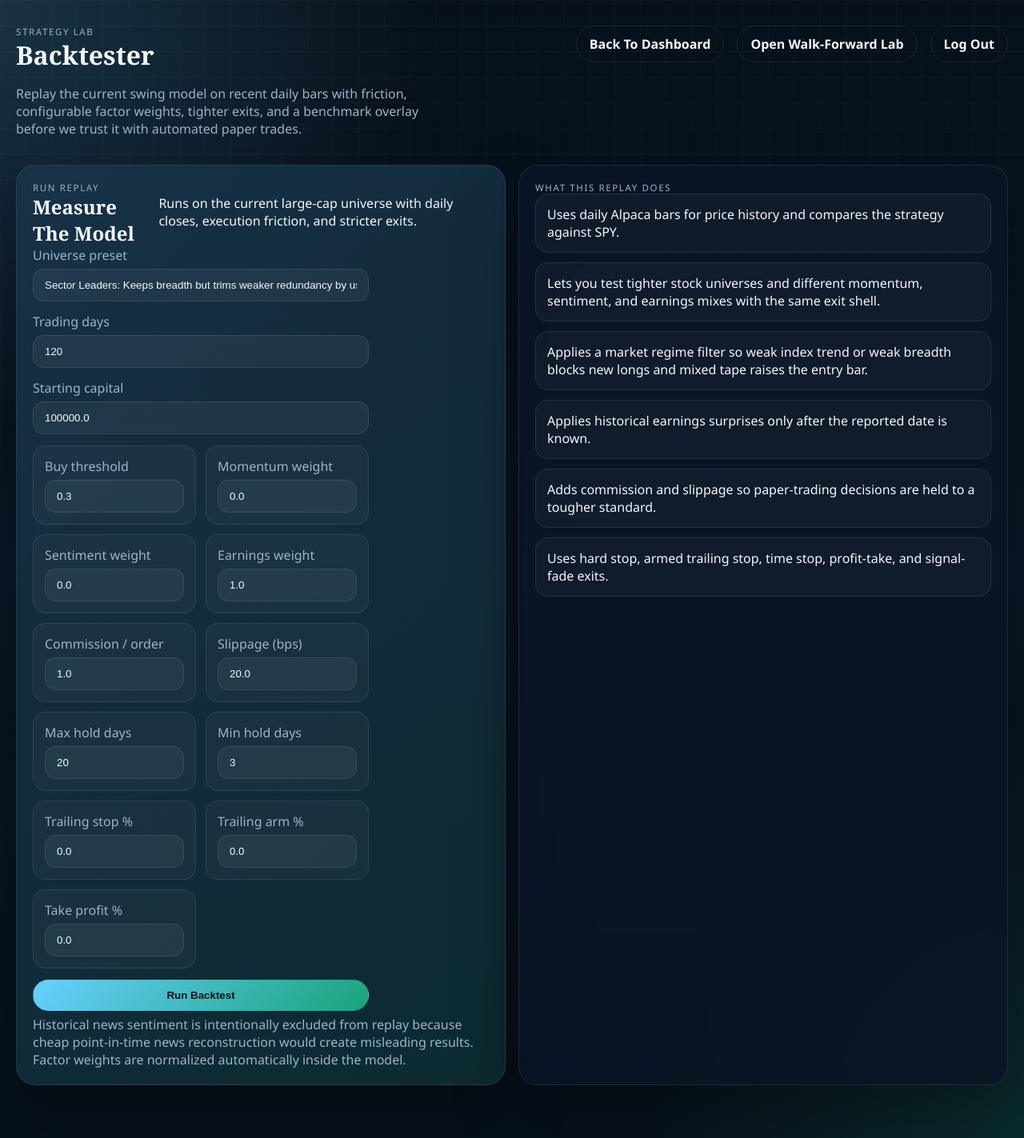
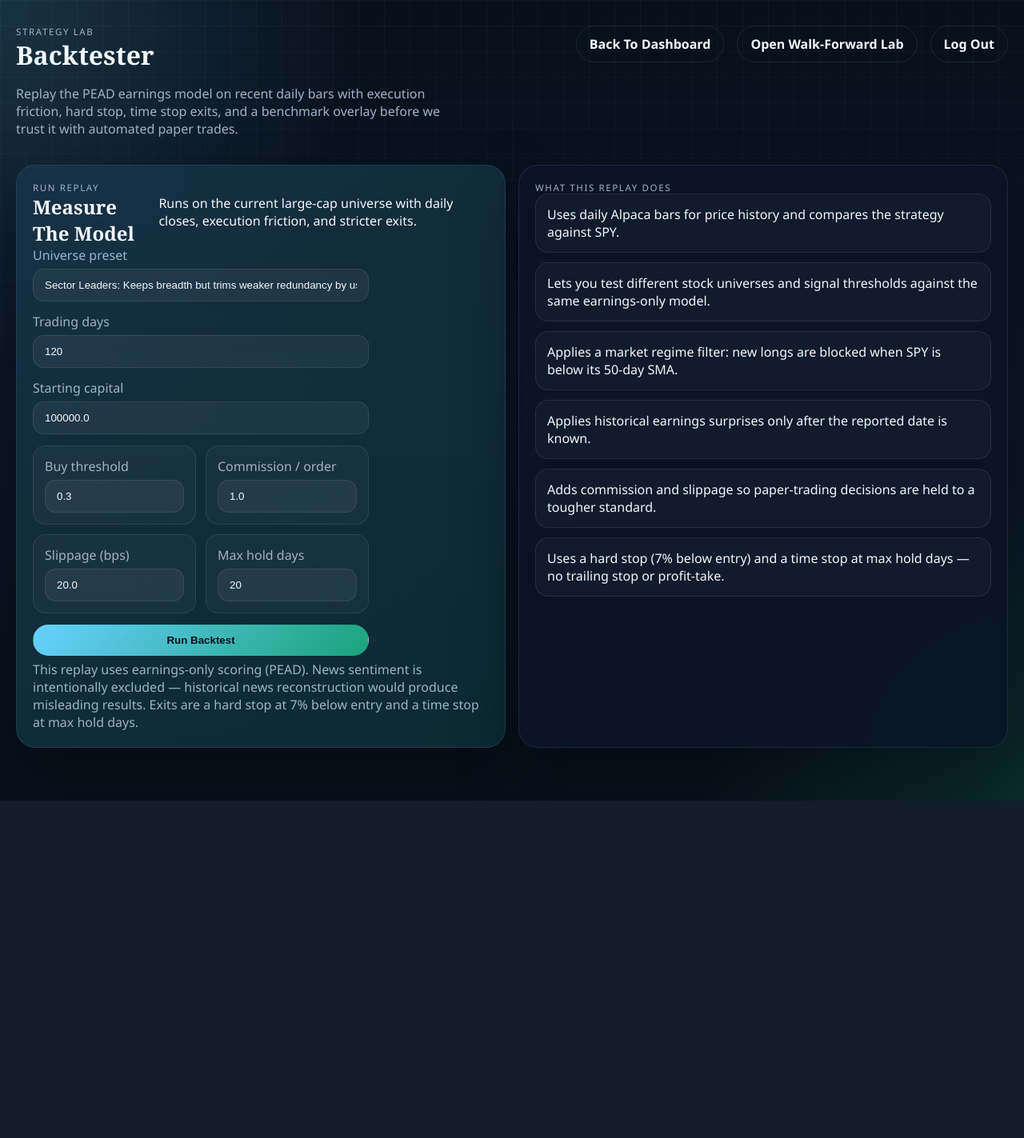
Before and after one commit to bradyschulz06-pixel/Sentiment-Trading-API, a FastAPI app: page /backtest in a window 1280 px wide. Shown: the whole page at 80% size. After the commit the page ends 1001 px from the top, so only its background shows below. Run offline with FastAPI, Linux system fonts and the light colour scheme; the visitor is signed in with stand-in values (Sample User, id 1); parts of the project's set-up code (start-up, migrations or seed data) failed here and were passed over.

Commit message:
Fix startup ImportError and backtest TypeError from web layer referencing removed APIs
Remove get_factor_profiles import and call (deleted in redesign), strip 7 removed
params from _build_backtest_context and POST /backtest handler (factor weights,
min_hold_days, trailing/take-profit exits no longer accepted by BacktestService.run),
clean matching form inputs and result display cards from backtest.html, and update
.env.example to match current config defaults.

https://claude.ai/code/session_017eqt5KfUPYuRfLKQqFg8xw

```diff
--- a/app/main.py
+++ b/app/main.py
@@ -36,7 +36,6 @@ from app.services.walkforward import (
     WalkForwardService,
     default_walkforward_thresholds,
     default_walkforward_windows,
-    get_factor_profiles,
 )
 from app.universe import get_universe_presets, normalize_universe_preset
 
@@ -195,16 +194,9 @@ def _build_backtest_context(
     starting_capital: float = 100_000.0,
     universe_preset: str | None = None,
     signal_threshold: float | None = None,
-    factor_momentum_weight: float | None = None,
-    factor_sentiment_weight: float | None = None,
-    factor_earnings_weight: float | None = None,
     commission_per_order: float | None = None,
     slippage_bps: float | None = None,
     max_hold_days: int | None = None,
-    min_hold_days: int | None = None,
-    trailing_stop_pct: float | None = None,
-    trailing_arm_pct: float | None = None,
-    take_profit_pct: float | None = None,
 ) -> dict:
     last_result = result if result is not None else getattr(app.state, "last_backtest", None)
     return {
@@ -225,21 +217,6 @@ def _build_backtest_context(
                 settings.signal_threshold if signal_threshold is None else signal_threshold
             )
         ),
-        "factor_momentum_weight": (
-            last_result.factor_momentum_weight if factor_momentum_weight is None and last_result is not None else (
-                settings.factor_momentum_weight if factor_momentum_weight is None else factor_momentum_weight
-            )
-        ),
-        "factor_sentiment_weight": (
-            last_result.factor_sentiment_weight if factor_sentiment_weight is None and last_result is not None else (
-                settings.factor_sentiment_weight if factor_sentiment_weight is None else factor_sentiment_weight
-            )
-        ),
-        "factor_earnings_weight": (
-            last_result.factor_earnings_weight if factor_earnings_weight is None and last_result is not None else (
-                settings.factor_earnings_weight if factor_earnings_weight is None else factor_earnings_weight
-            )
-        ),
         "commission_per_order": (
             last_result.commission_per_order if commission_per_order is None and last_result is not None else (
                 settings.backtest_commission_per_order if commission_per_order is None else commission_per_order
@@ -253,26 +230,6 @@ def _build_backtest_context(
         "max_hold_days": (
             last_result.max_hold_days if max_hold_days is None and last_result is not None else (
                 settings.backtest_max_hold_days if max_hold_days is None else max_hold_days
-            )
-        ),
-        "min_hold_days": (
-            last_result.min_hold_days if min_hold_days is None and last_result is not None else (
-                settings.backtest_min_hold_days if min_hold_days is None else min_hold_days
-            )
-        ),
-        "trailing_stop_pct": (
-            last_result.trailing_stop_pct if trailing_stop_pct is None and last_result is not None else (
-                settings.backtest_trailing_stop_pct if trailing_stop_pct is None else trailing_stop_pct
-            )
-        ),
-        "trailing_arm_pct": (
-            last_result.trailing_arm_pct if trailing_arm_pct is None and last_result is not None else (
-                settings.backtest_trailing_arm_pct if trailing_arm_pct is None else trailing_arm_pct
-            )
-        ),
-        "take_profit_pct": (
-            last_result.take_profit_pct if take_profit_pct is None and last_result is not None else (
-                settings.backtest_take_profit_pct if take_profit_pct is None else take_profit_pct
             )
         ),
     }
@@ -302,7 +259,6 @@ def _build_walkforward_context(
                 starting_capital if error else (last_result.starting_capital if last_result is not None else starting_capital)
             )
         ),
-        "factor_profiles": get_factor_profiles(),
         "universe_presets": get_universe_presets(),
     }
 
@@ -450,16 +406,9 @@ async def run_backtest(
     starting_capital: float = Form(100000.0),
     universe_preset: str = Form(settings.universe_preset),
     signal_threshold: float = Form(settings.signal_threshold),
-    factor_momentum_weight: float = Form(settings.factor_momentum_weight),
-    factor_sentiment_weight: float = Form(settings.factor_sentiment_weight),
-    factor_earnings_weight: float = Form(settings.factor_earnings_weight),
     commission_per_order: float = Form(settings.backtest_commission_per_order),
     slippage_bps: float = Form(settings.backtest_slippage_bps),
     max_hold_days: int = Form(settings.backtest_max_hold_days),
-    min_hold_days: int = Form(settings.backtest_min_hold_days),
-    trailing_stop_pct: float = Form(settings.backtest_trailing_stop_pct),
-    trailing_arm_pct: float = Form(settings.backtest_trailing_arm_pct),
-    take_profit_pct: float = Form(settings.backtest_take_profit_pct),
 ):
     if not _is_authenticated(request):
         return _redirect_login()
@@ -467,16 +416,9 @@ async def run_backtest(
     starting_capital = max(10_000.0, min(starting_capital, 1_000_000.0))
     universe_preset = normalize_universe_preset(universe_preset)
     signal_threshold = max(0.10, min(signal_threshold, 0.90))
-    factor_momentum_weight = max(0.0, min(factor_momentum_weight, 1.0))
-    factor_sentiment_weight = max(0.0, min(factor_sentiment_weight, 1.0))
-    factor_earnings_weight = max(0.0, min(factor_earnings_weight, 1.0))
     commission_per_order = max(0.0, min(commission_per_order, 25.0))
     slippage_bps = max(0.0, min(slippage_bps, 100.0))
     max_hold_days = max(3, min(max_hold_days, 90))
-    min_hold_days = max(1, min(min_hold_days, max_hold_days))
-    trailing_stop_pct = max(0.01, min(trailing_stop_pct, 0.30))
-    trailing_arm_pct = max(0.0, min(trailing_arm_pct, 0.20))
-    take_profit_pct = max(0.01, min(take_profit_pct, 0.50))
     service = BacktestService(settings)
     try:
         result = await run_in_threadpool(
@@ -485,16 +427,9 @@ async def run_backtest(
             starting_capital,
             universe_preset=universe_preset,
             signal_threshold=signal_threshold,
-            factor_momentum_weight=factor_momentum_weight,
-            factor_sentiment_weight=factor_sentiment_weight,
-            factor_earnings_weight=factor_earnings_weight,
             commission_per_order=commission_per_order,
             slippage_bps=slippage_bps,
             max_hold_days=max_hold_days,
-            min_hold_days=min_hold_days,
-            trailing_stop_pct=trailing_stop_pct,
-            trailing_arm_pct=trailing_arm_pct,
-            take_profit_pct=take_profit_pct,
         )
         app.state.last_backtest = result
         return templates.TemplateResponse(
@@ -507,16 +442,9 @@ async def run_backtest(
                 starting_capital=starting_capital,
                 universe_preset=universe_preset,
                 signal_threshold=signal_threshold,
-                factor_momentum_weight=factor_momentum_weight,
-                factor_sentiment_weight=factor_sentiment_weight,
-                factor_earnings_weight=factor_earnings_weight,
                 commission_per_order=commission_per_order,
                 slippage_bps=slippage_bps,
                 max_hold_days=max_hold_days,
-                min_hold_days=min_hold_days,
-                trailing_stop_pct=trailing_stop_pct,
-                trailing_arm_pct=trailing_arm_pct,
-                take_profit_pct=take_profit_pct,
             ),
         )
     except Exception as exc:  # noqa: BLE001
@@ -530,16 +458,9 @@ async def run_backtest(
                 starting_capital=starting_capital,
                 universe_preset=universe_preset,
                 signal_threshold=signal_threshold,
-                factor_momentum_weight=factor_momentum_weight,
-                factor_sentiment_weight=factor_sentiment_weight,
-                factor_earnings_weight=factor_earnings_weight,
                 commission_per_order=commission_per_order,
                 slippage_bps=slippage_bps,
                 max_hold_days=max_hold_days,
-                min_hold_days=min_hold_days,
-                trailing_stop_pct=trailing_stop_pct,
-                trailing_arm_pct=trailing_arm_pct,
-                take_profit_pct=take_profit_pct,
             ),
             status_code=status.HTTP_500_INTERNAL_SERVER_ERROR,
         )
--- a/app/templates/backtest.html
+++ b/app/templates/backtest.html
@@ -4,7 +4,7 @@
   <div>
     <div class="eyebrow">Strategy Lab</div>
     <h1>Backtester</h1>
-    <p class="lead">Replay the current swing model on recent daily bars with friction, configurable factor weights, tighter exits, and a benchmark overlay before we trust it with automated paper trades.</p>
+    <p class="lead">Replay the PEAD earnings model on recent daily bars with execution friction, hard stop, time stop exits, and a benchmark overlay before we trust it with automated paper trades.</p>
   </div>
   <div class="actions">
     <a href="/" class="button ghost">Back To Dashboard</a>
@@ -49,18 +49,6 @@
           <input type="number" name="signal_threshold" min="0.10" max="0.90" step="0.01" value="{{ signal_threshold }}">
         </label>
         <label class="metric-card">
-          <span>Momentum weight</span>
-          <input type="number" name="factor_momentum_weight" min="0" max="1" step="0.01" value="{{ factor_momentum_weight }}">
-        </label>
-        <label class="metric-card">
-          <span>Sentiment weight</span>
-          <input type="number" name="factor_sentiment_weight" min="0" max="1" step="0.01" value="{{ factor_sentiment_weight }}">
-        </label>
-        <label class="metric-card">
-          <span>Earnings weight</span>
-          <input type="number" name="factor_earnings_weight" min="0" max="1" step="0.01" value="{{ factor_earnings_weight }}">
-        </label>
-        <label class="metric-card">
           <span>Commission / order</span>
           <input type="number" name="commission_per_order" min="0" max="25" step="0.25" value="{{ commission_per_order }}">
         </label>
@@ -72,27 +60,11 @@
           <span>Max hold days</span>
           <input type="number" name="max_hold_days" min="3" max="90" step="1" value="{{ max_hold_days }}">
         </label>
-        <label class="metric-card">
-          <span>Min hold days</span>
-          <input type="number" name="min_hold_days" min="1" max="30" step="1" value="{{ min_hold_days }}">
-        </label>
-        <label class="metric-card">
-          <span>Trailing stop %</span>
-          <input type="number" name="trailing_stop_pct" min="0.01" max="0.30" step="0.01" value="{{ trailing_stop_pct }}">
-        </label>
-        <label class="metric-card">
-          <span>Trailing arm %</span>
-          <input type="number" name="trailing_arm_pct" min="0.00" max="0.20" step="0.01" value="{{ trailing_arm_pct }}">
-        </label>
-        <label class="metric-card">
-          <span>Take profit %</span>
-          <input type="number" name="take_profit_pct" min="0.01" max="0.50" step="0.01" value="{{ take_profit_pct }}">
-        </label>
       </div>
       <button type="submit" class="button primary">Run Backtest</button>
     </form>
     <div class="microcopy">
-      Historical news sentiment is intentionally excluded from replay because cheap point-in-time news reconstruction would create misleading results. Factor weights are normalized automatically inside the model.
+      This replay uses earnings-only scoring (PEAD). News sentiment is intentionally excluded — historical news reconstruction would produce misleading results. Exits are a hard stop at 7% below entry and a time stop at max hold days.
     </div>
   </article>
 
@@ -100,11 +72,11 @@
     <div class="panel-label">What This Replay Does</div>
     <div class="check-list">
       <div>Uses daily Alpaca bars for price history and compares the strategy against {{ settings.backtest_benchmark_symbol }}.</div>
-      <div>Lets you test tighter stock universes and different momentum, sentiment, and earnings mixes with the same exit shell.</div>
-      <div>Applies a market regime filter so weak index trend or weak breadth blocks new longs and mixed tape raises the entry bar.</div>
+      <div>Lets you test different stock universes and signal thresholds against the same earnings-only model.</div>
+      <div>Applies a market regime filter: new longs are blocked when SPY is below its 50-day SMA.</div>
       <div>Applies historical earnings surprises only after the reported date is known.</div>
       <div>Adds commission and slippage so paper-trading decisions are held to a tougher standard.</div>
-      <div>Uses hard stop, armed trailing stop, time stop, profit-take, and signal-fade exits.</div>
+      <div>Uses a hard stop (7% below entry) and a time stop at max hold days — no trailing stop or profit-take.</div>
     </div>
   </article>
 </section>
@@ -183,40 +155,12 @@
         <div class="metric">{{ result.signal_threshold|score }}</div>
       </div>
       <div class="metric-card">
-        <div class="panel-label">Momentum</div>
-        <div class="metric">{{ result.factor_momentum_weight|pct }}</div>
-      </div>
-      <div class="metric-card">
-        <div class="panel-label">Sentiment</div>
-        <div class="metric">{{ result.factor_sentiment_weight|pct }}</div>
-      </div>
-      <div class="metric-card">
-        <div class="panel-label">Earnings</div>
-        <div class="metric">{{ result.factor_earnings_weight|pct }}</div>
-      </div>
-      <div class="metric-card">
         <div class="panel-label">Commission</div>
         <div class="metric">{{ result.commission_per_order|currency }}</div>
       </div>
       <div class="metric-card">
         <div class="panel-label">Max Hold</div>
         <div class="metric">{{ result.max_hold_days }}d</div>
-      </div>
-      <div class="metric-card">
-        <div class="panel-label">Min Hold</div>
-        <div class="metric">{{ result.min_hold_days }}d</div>
-      </div>
-      <div class="metric-card">
-        <div class="panel-label">Trailing Stop</div>
-        <div class="metric">{{ result.trailing_stop_pct|pct }}</div>
-      </div>
-      <div class="metric-card">
-        <div class="panel-label">Trailing Arm</div>
-        <div class="metric">{{ result.trailing_arm_pct|pct }}</div>
-      </div>
-      <div class="metric-card">
-        <div class="panel-label">Take Profit</div>
-        <div class="metric">{{ result.take_profit_pct|pct }}</div>
       </div>
       <div class="metric-card">
         <div class="panel-label">Slippage</div>
```
Also changed, not shown: 1 other file.
